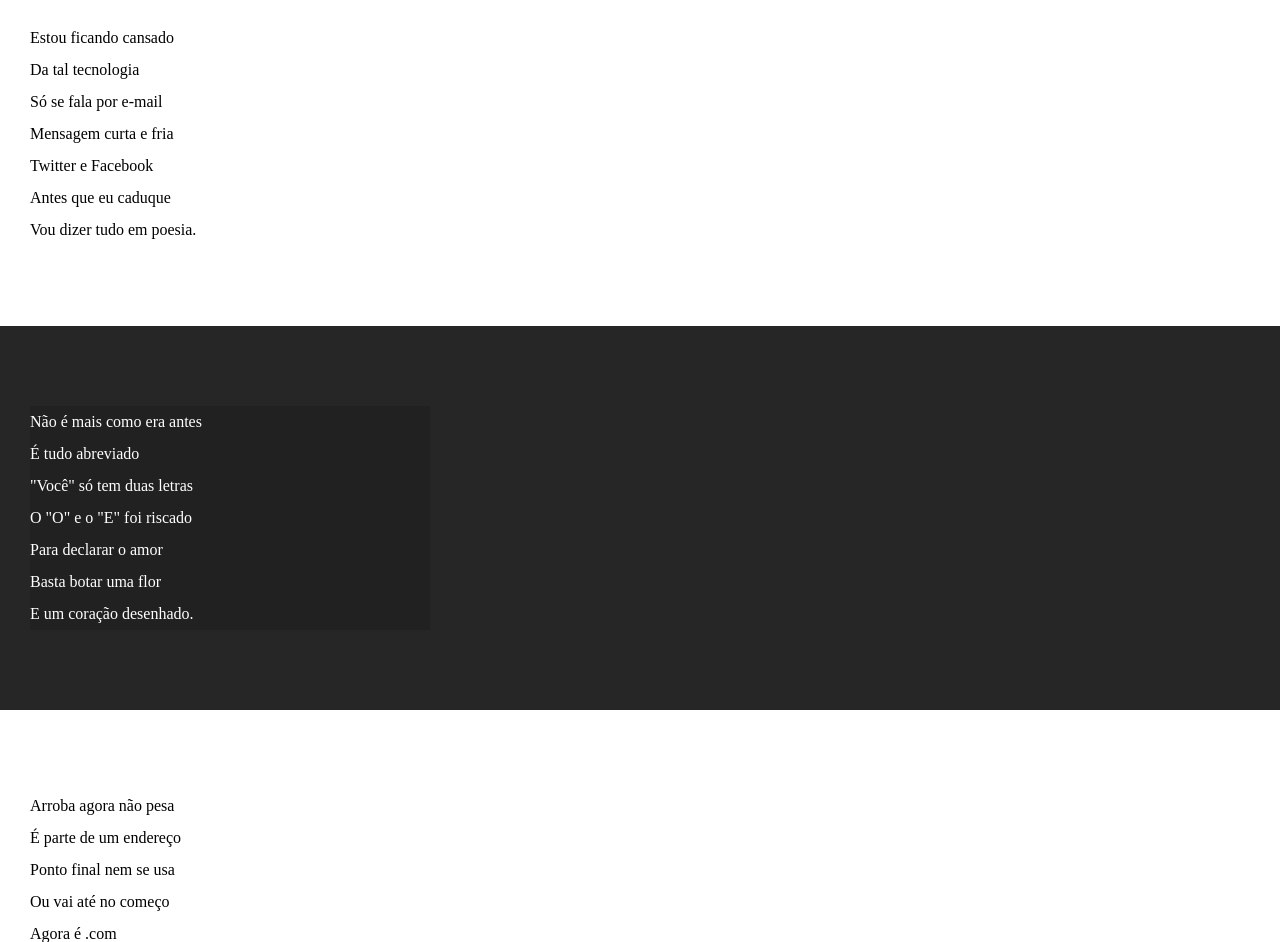
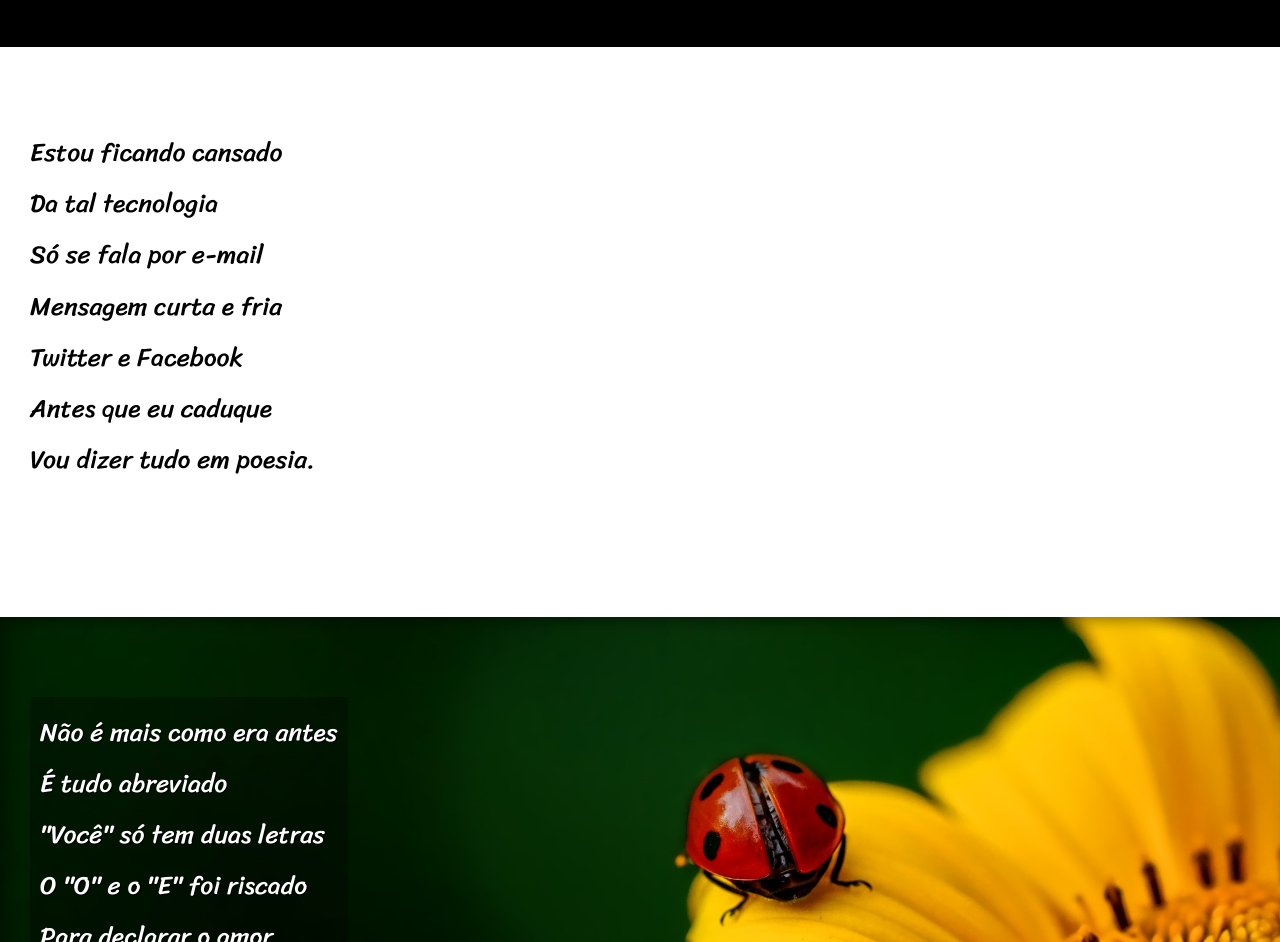
Before and after one commit to Fernaoliv/estudos-fer, a plain HTML site: page desafios/d012/index.html in a window 1280 px wide. Shown: the part 213-1155 px from the top of the page. Drawn offline with Linux system fonts and the light colour scheme.

Commit message:
d012 pronto c:

```diff
--- a/desafios/d012/estilo/style.css
+++ b/desafios/d012/estilo/style.css
@@ -1,13 +1,23 @@
 @charset "UTF-8";
+
+@import url('https://fonts.googleapis.com/css2?family=Passion+One:wght@400;700;900&family=Sriracha&display=swap');
+
+:root {
+    --fonte1: Verdana, Geneva, Tahoma, sans-serif;
+    --fonte2: 'Passion One', cursive;
+    --fonte3: 'Sriracha', cursive;
+}
 
 * {
     margin: 0px;
     padding: 0px;
+    font-size: 1em;
 }
 
 html,body {
     min-height: 100vh;
     background-color: darkgray;
+    font-family: var(--fonte1);
 }
 
 header {
@@ -19,6 +29,8 @@ header {
 header > h1 {
     padding-top: 50px;
     font-variant: small-caps;
+    font-family: var(--fonte2);
+    font-size: 10vw;
 }
 
 header > p {
@@ -40,6 +52,12 @@ section {
     padding-bottom: 10vh;
     line-height: 2em;
     padding-left: 30px;
+    font-family: var(--fonte3);
+    font-size: 2vw;
+}
+
+section > p {
+    padding-bottom: 2em;
 }
 
 section.normal {
@@ -50,11 +68,26 @@ section.normal {
 section.imagem {
     background-color: #272626;
     color: white;
+    box-shadow: inset 6px 6px 13px 0px #00000056;
+    background-size: cover;
+    background-attachment: fixed;
 }
 
 section.imagem > p {
-    background-color: #00000025;
-    width: 400px;
+    background-color: #0000004f;
+    display: inline-block;
+    padding: 10px;
+    text-shadow: 1px 1px 0px black;
+}
+
+section#img01 {
+    background-image: url(../imagens/background001.jpg);
+    background-position: right center;
+}
+
+section#img02 {
+    background-image: url(../imagens/background002.jpg);
+    background-position: right center;
 }
 
 footer {
--- a/desafios/d012/index.html
+++ b/desafios/d012/index.html
@@ -25,7 +25,7 @@
         </p>
     </section>
 
-    <section class="imagem">
+    <section class="imagem" id="img01">
         <p>
             Não é mais como era antes <br>
             É tudo abreviado <br>
@@ -60,7 +60,7 @@
         </p>
     </section>
 
-    <section class="imagem">
+    <section class="imagem" id="img02">
         <p>
             Tenho saudade das cartas <br>
             Escritas com a própria mão <br>
```
